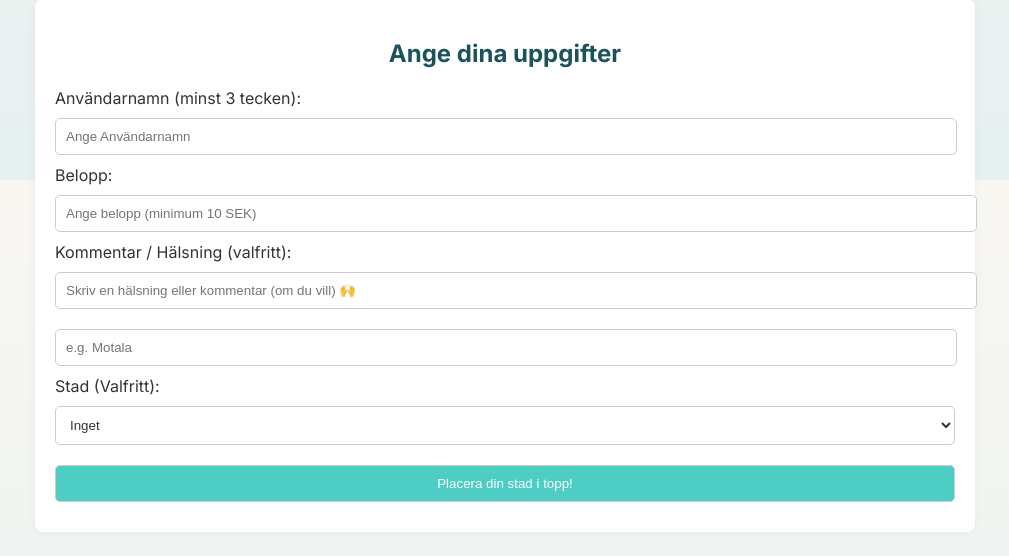
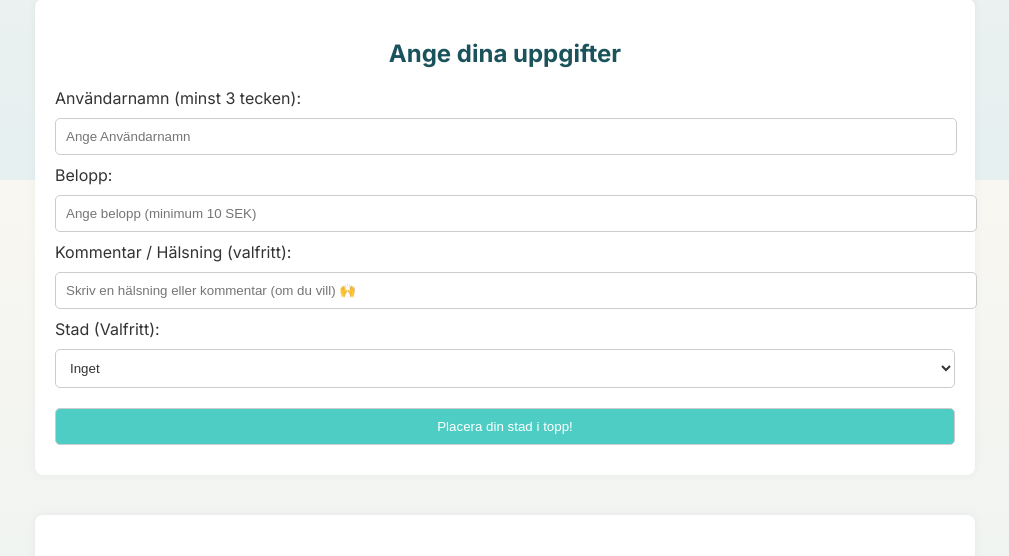
Before and after one commit to Fiskerik/stadskampen, a Flask app: template templates/index.html in a window 1280 px wide. Shown: the part 620-1176 px from the top of the page, without its empty margins (135-1144 px from the left). Run offline with Flask 3, Linux system fonts and the light colour scheme; the template is opened without the code that fills it, so the values that code supplies are empty; some libraries are stand-ins or nearby versions.

Commit message:
Bugfix med extra inputfält

```diff
--- a/templates/index.html
+++ b/templates/index.html
@@ -105,7 +105,6 @@
             <input type="number" step="1" min="10" name="amount" id="amount" required placeholder="Ange belopp (minimum 10 SEK)"><br>
             <label for="message">Kommentar / Hälsning (valfritt):</label><br>
             <input name="message" id="message" placeholder="Skriv en hälsning eller kommentar (om du vill) 🙌"></input><br>
-            <input type="text" id="custom_city" name="custom_city" placeholder="e.g. Motala">
             <label for="city">Stad (Valfritt):</label><br>
             <select name="city" id="city">
                 <option value="">Inget</option>
@@ -117,7 +116,7 @@
             </select><br>
             <div id="custom-city-container" style="display: none; margin-top: 10px;">
                 <label for="custom_city">Skriv in din stad:</label><br>
-                <input type="text" id="custom_city" name="custom_city" placeholder="e.g. Hogwarts FC">
+                <input type="text" id="custom_city" name="custom_city" placeholder="t.ex Motala">
             </div>
 
             <p id="amount-warning" style="color: red; display: none;">Minsta belopp är 10 SEK.</p>
```
